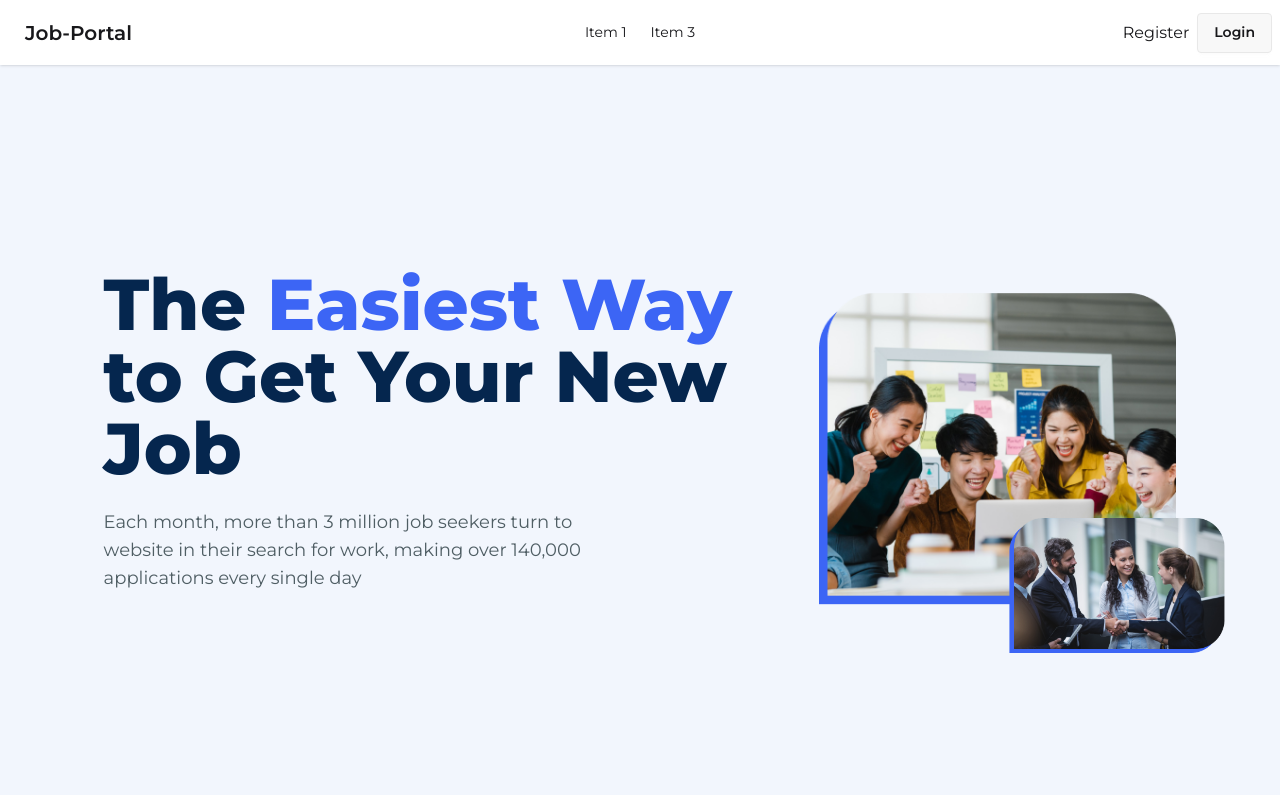
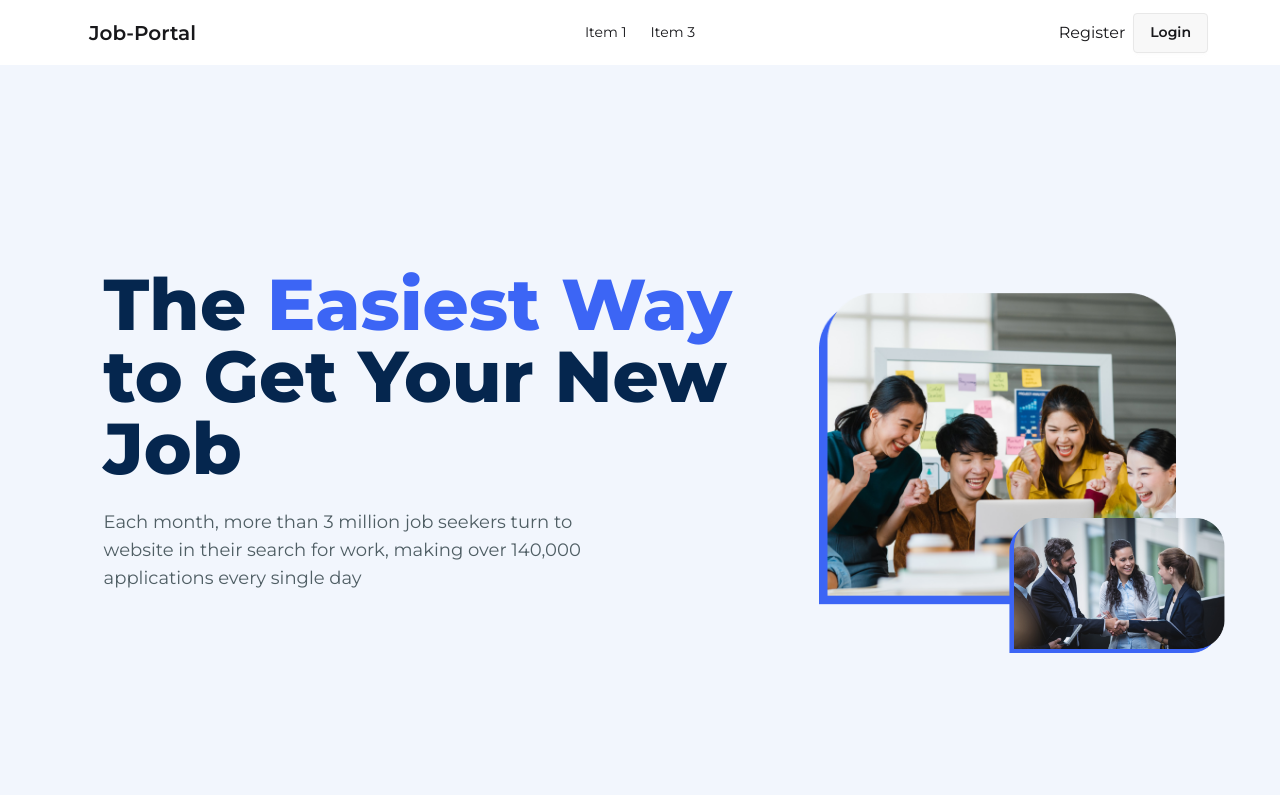
Before and after one commit to Suprio-Das/Job-Portal-Client, a React (Vite) app: page / in a window 1280 px wide. Shown: the top 800 px of the page. Built offline with nearby package versions, Linux system fonts and the light colour scheme; no server answers.

Commit message:
Navbar width set to 90%

```diff
--- a/src/Pages/Shared/Navbar.jsx
+++ b/src/Pages/Shared/Navbar.jsx
@@ -15,8 +15,8 @@ const Navbar = () => {
         <li><a>Item 3</a></li>
     </>
     return (
-        <div>
-            <div className="navbar bg-base-100 shadow-sm">
+        <div className='bg-base-100 shadow-sm'>
+            <div className="navbar mx-auto w-[90%]">
                 <div className="navbar-start">
                     <div className="dropdown">
                         <div tabIndex={0} role="button" className="btn btn-ghost lg:hidden">
```
